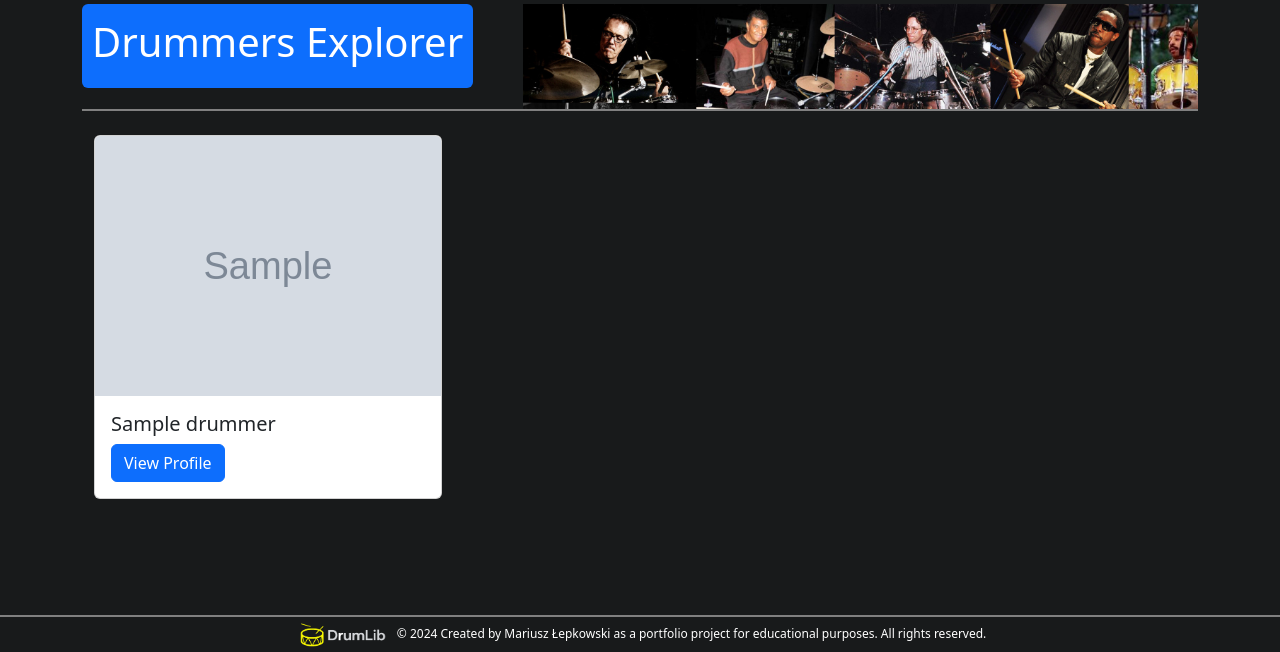
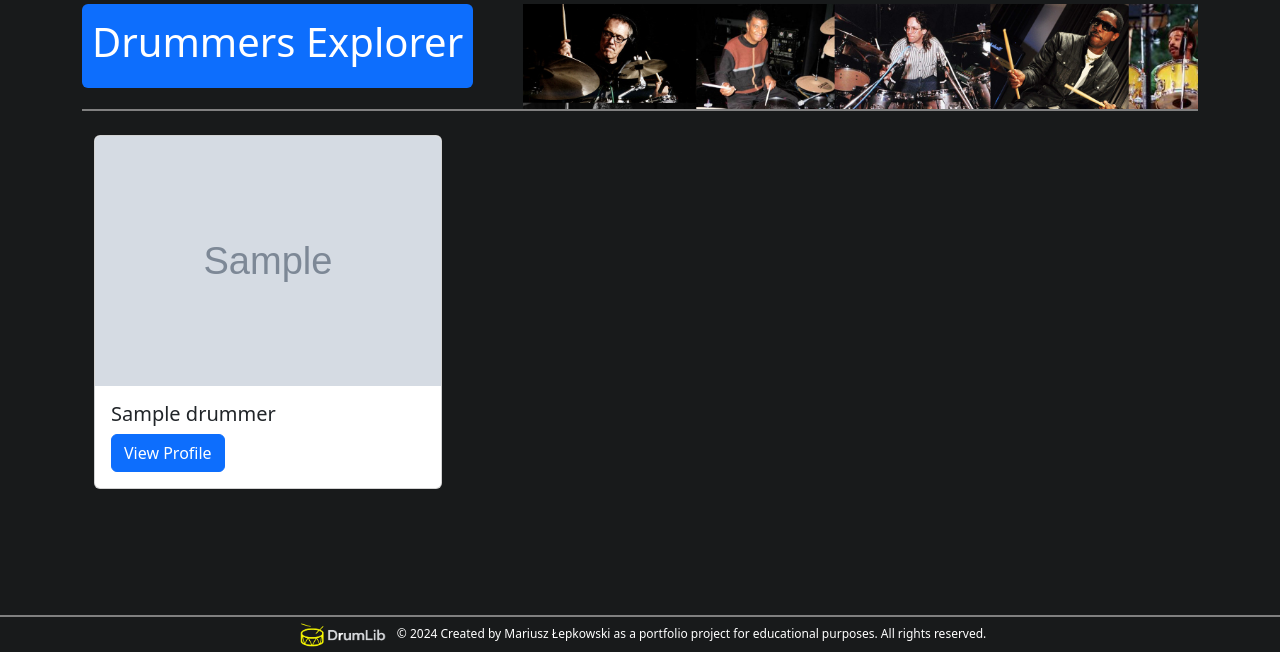
Before and after one commit to MariuszLepkowski/DrumLib, a Django app: page /drummers/ in a window 1280 px wide. Shown: the part 131-783 px from the top of the page. Run offline with Django 4.2, Linux system fonts and the light colour scheme; tables that the repository leaves empty hold one stand-in row (values such as "Sample post"); grey boxes marked "Sample" are stand-in pictures; some libraries are stand-ins or nearby versions.

Commit message:
Adjust image size inside drummers card

```diff
--- a/DrumLib/static/css/styles.css
+++ b/DrumLib/static/css/styles.css
@@ -145,3 +145,12 @@ body {
     height:80%;
     width:100%;
 }
+
+
+/**************************** Drummer Image Inside Card ***********************************/
+.card-img-top {
+    width: 100%;
+    height: 250px;
+    object-fit: cover;
+    object-position: center;
+}
```
Also changed, not shown: DrumLib/templates/drummers_app/drummers.html (line endings or trailing spaces).
